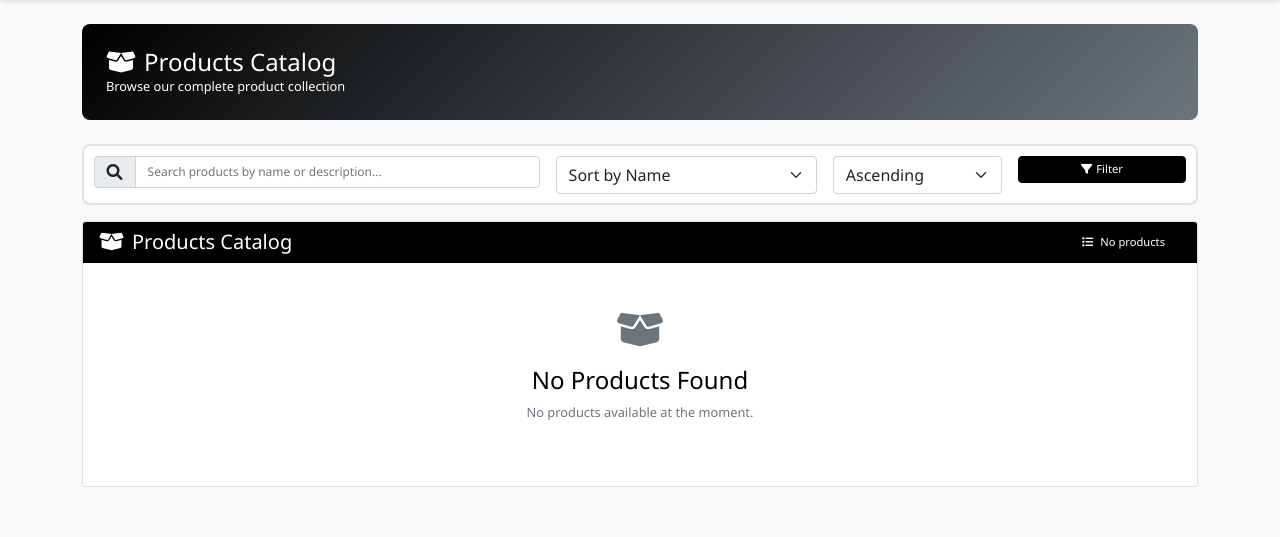
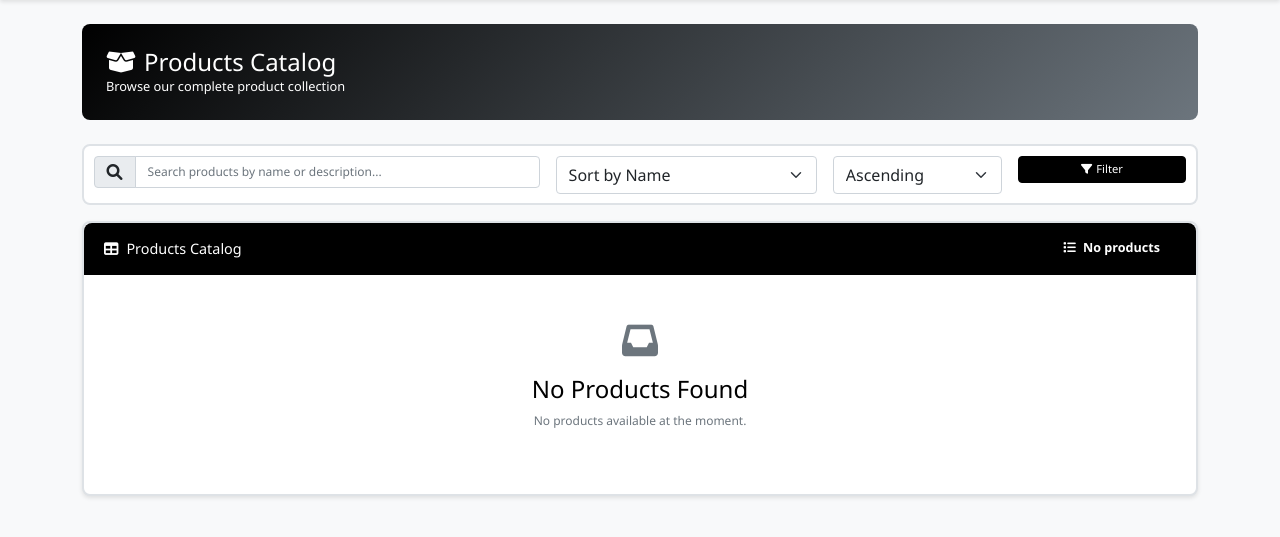
Before and after one commit to Jan-Russel-Penafiel/CI4_CRUD, a CodeIgniter 4 app: the page made by app/Views/user/products.php in a window 1280 px wide. Shown: the part 51-588 px from the top of the page. Run offline with PHP 8.4 and a stand-in for CodeIgniter, Linux system fonts and the light colour scheme; the template is opened without the code that fills it, so the values that code supplies are empty; some libraries are stand-ins or nearby versions.

Commit message:
okay dokie

```diff
--- a/app/Controllers/PosController.php
+++ b/app/Controllers/PosController.php
@@ -505,8 +505,8 @@ class PosController extends BaseController
                 'password' => $password
             ];
 
-            // Create the user account
-            $userId = $this->userModel->createUser($userData);
+            // Create the user account using automatic method (bypasses password strength validation)
+            $userId = $this->userModel->createUserAutomatic($userData);
 
             if ($userId) {
                 log_message('info', 'Auto-created user account: ' . $username . ' for phone: ' . $customerPhone);
--- a/app/Views/user/products.php
+++ b/app/Views/user/products.php
@@ -144,6 +144,59 @@
             margin-bottom: 1rem;
             border: 2px solid var(--border-color);
             transition: all 0.2s ease-in-out
+        }
+
+        .card {
+            border: 2px solid var(--border-color);
+            border-radius: 8px;
+            box-shadow: 0 2px 4px rgba(0, 0, 0, .1);
+            transition: transform .2s ease;
+            font-size: .75rem;
+            margin-bottom: 1.5rem;
+        }
+
+        .card-header {
+            background-color: var(--primary-black);
+            color: var(--primary-white);
+            border-radius: 8px 8px 0 0 !important;
+            padding: 1rem 1.25rem;
+            font-weight: 600;
+            font-size: .9rem;
+        }
+
+        .card-header h5,
+        .card-header h6 {
+            font-size: .9rem
+        }
+
+        .table {
+            font-size: .7rem;
+            margin-bottom: 0;
+        }
+
+        .table th {
+            font-size: .65rem;
+            padding: .5rem;
+            background-color: var(--primary-black);
+            color: var(--primary-white);
+            border-color: var(--dark-gray);
+        }
+
+        .table td {
+            padding: .5rem;
+            vertical-align: middle;
+        }
+
+        .table-striped>tbody>tr:nth-of-type(odd)>td {
+            background-color: var(--primary-white)
+        }
+
+        .table-striped>tbody>tr:nth-of-type(even)>td {
+            background-color: var(--light-gray)
+        }
+
+        .table tbody tr:hover {
+            background-color: rgba(0, 0, 0, .05)
         }
 
         .btn {
@@ -561,7 +614,7 @@
         <div class="card">
             <div class="card-header bg-black text-white d-flex justify-content-between align-items-center">
                 <div class="d-flex align-items-center gap-3">
-                    <h5 class="mb-0"><i class="fas fa-box-open me-2"></i>Products Catalog</h5>
+                    <h5 class="mb-0"><i class="fas fa-table me-2"></i>Products Catalog</h5>
                 </div>
                 <div class="d-flex align-items-center">
                     <small class="me-3" id="productCount">
@@ -582,7 +635,7 @@
             <div class="card-body p-0">
                 <?php if (empty($products)): ?>
                     <div class="text-center py-5">
-                        <i class="fas fa-box-open fa-3x text-muted mb-3"></i>
+                        <i class="fas fa-inbox fa-3x text-muted mb-3"></i>
                         <h4>No Products Found</h4>
                         <?php if (!empty($search)): ?>
                             <p class="text-muted">No products match your search criteria "<?= esc($search) ?>".</p>
@@ -618,7 +671,11 @@
                                             <?php if (!empty($product['product_image'])): ?>
                                                 <img src="<?= base_url('writable/uploads/' . $product['product_image']) ?>"
                                                      alt="<?= esc($product['product_name']) ?>"
-                                                     style="width: 50px; height: 50px; object-fit: cover; border-radius: 4px; border: 1px solid #ddd;">
+                                                     style="width: 50px; height: 50px; object-fit: cover; border-radius: 4px; border: 1px solid #ddd;"
+                                                     onerror="this.style.display='none'; this.nextElementSibling.style.display='flex';">
+                                                <div style="width: 50px; height: 50px; background: #f0f0f0; border-radius: 4px; display: none; align-items: center; justify-content: center; border: 1px solid #ddd;">
+                                                    <i class="fas fa-image text-muted"></i>
+                                                </div>
                                             <?php else: ?>
                                                 <div style="width: 50px; height: 50px; background: #f0f0f0; border-radius: 4px; display: flex; align-items: center; justify-content: center; border: 1px solid #ddd;">
                                                     <i class="fas fa-image text-muted"></i>
@@ -674,7 +731,13 @@
                                                      class="mobile-product-image-large"
                                                      style="transition: transform 0.2s ease; cursor: pointer;"
                                                      onmouseover="this.style.transform='scale(1.05)'"
+                                                     onmouseout="this.style.transform='scale(1)'"
+                                                     onerror="this.style.display='none'; this.nextElementSibling.style.display='flex';">
+                                                <div class="mobile-product-placeholder-large" style="display: none; transition: transform 0.2s ease; cursor: pointer;"
+                                                     onmouseover="this.style.transform='scale(1.05)'"
                                                      onmouseout="this.style.transform='scale(1)'">
+                                                    <i class="fas fa-image"></i>
+                                                </div>
                                             <?php else: ?>
                                                 <div class="mobile-product-placeholder-large" style="transition: transform 0.2s ease; cursor: pointer;"
                                                      onmouseover="this.style.transform='scale(1.05)'"
```
Also changed, not shown: app/Views/index.php (+0 -12 lines), app/Views/user/product_detail.php (+6 -5 lines), app/Views/view_product.php (+26 -22 lines).
